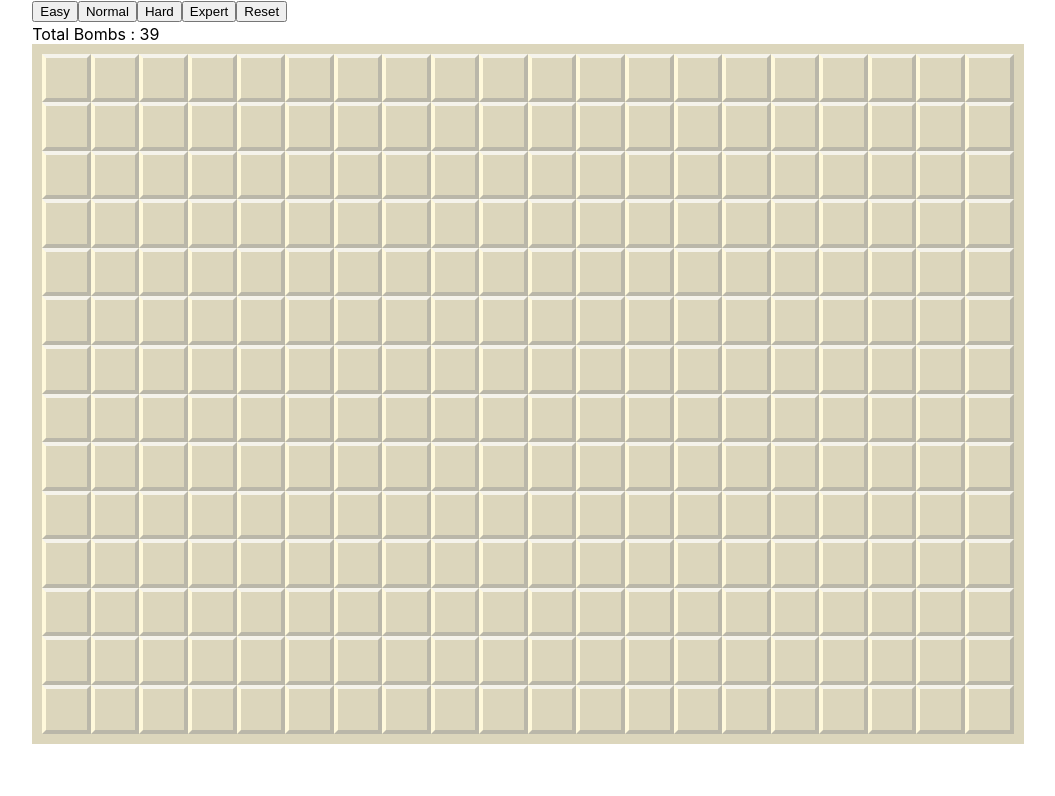
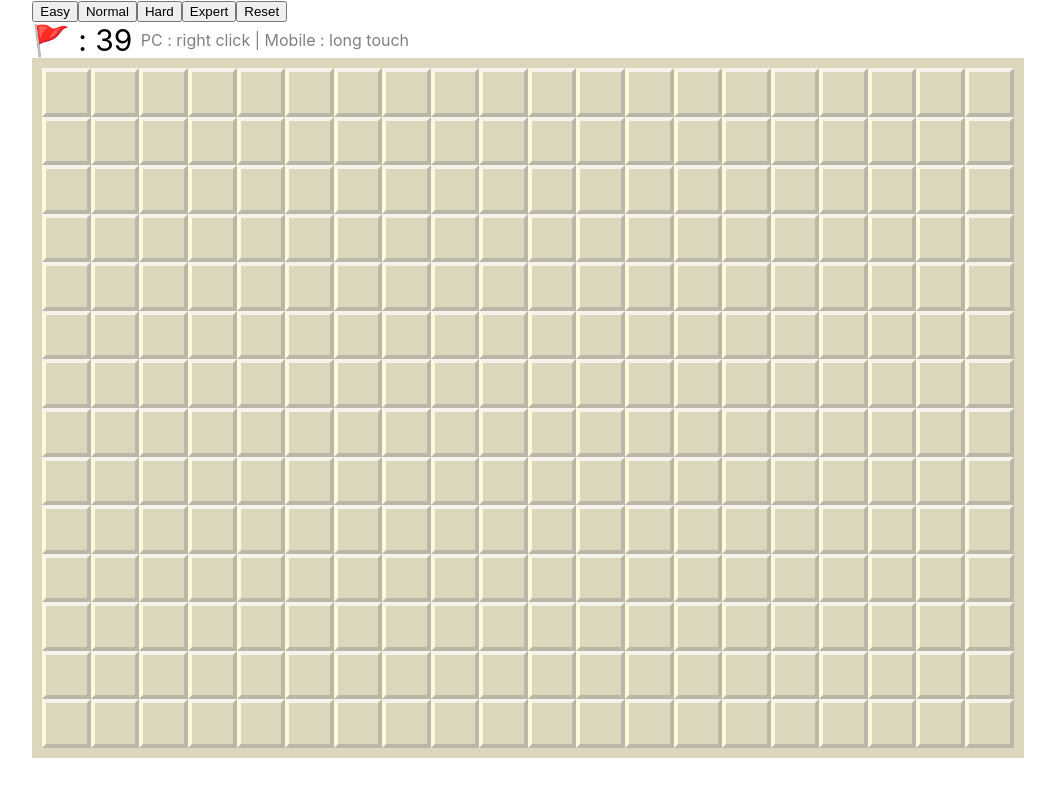
Before and after one commit to AHannelais/minesweeper, a React (Create React App) app: page / in a window 1280 px wide. Shown: the top 796 px of the page, without its empty margins (112-1167 px from the left). Built offline with nearby package versions, Linux system fonts and the light colour scheme.

Commit message:
remaining flags

```diff
--- a/src/components/Grid.tsx
+++ b/src/components/Grid.tsx
@@ -260,8 +260,12 @@ function Grid() {
   return (
     <div>
       <Settings {...settingsProps} />
-      <span style={{ verticalAlign: "middle" }}>
-        Total Bombs : {bombAmount}
+      <span style={{ verticalAlign: "middle", fontSize: "30px" }}>
+        🚩 : {bombAmount - flags}{" "}
+      </span>
+
+      <span style={{ verticalAlign: "middle", color: "grey" }}>
+        PC : right click | Mobile : long touch
       </span>
       <Wrapper
         width={width}
```
